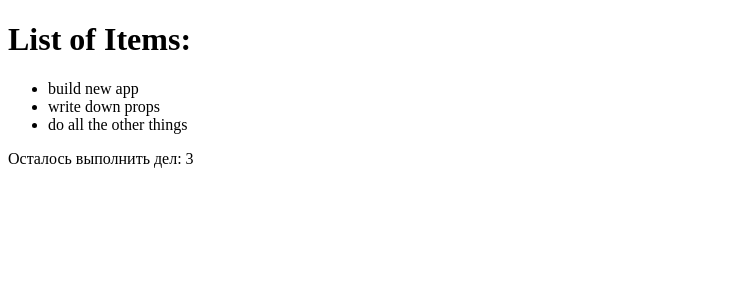
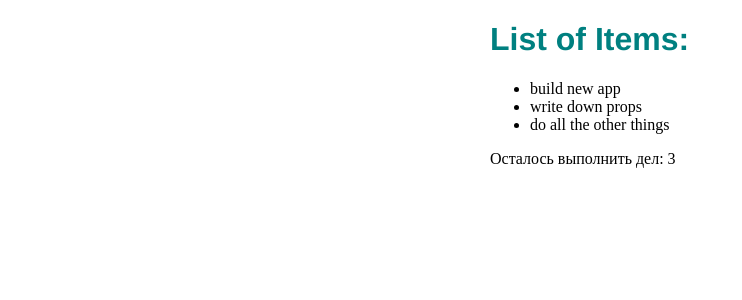
Before and after one commit to WebHeroSchool/react_lara, a React (Create React App) app: page / in a window 1280 px wide. Shown: the top 300 px of the page, without its empty margins (0-742 px from the left). Built offline with nearby package versions, Linux system fonts and the light colour scheme.

Commit message:
react added styles css

```diff
--- /dev/null
+++ b/src/components/App/App.css
@@ -0,0 +1,9 @@
+.wrapper {
+	margin: auto;
+	width: 300px;
+}
+
+.wrapper__title {
+	font-family: Helvetica;
+	color: #008080;
+}
--- a/src/components/App/App.js
+++ b/src/components/App/App.js
@@ -1,7 +1,7 @@
 import React from 'react';
 import ItemList from '../ItemList/ItemList';
 import Footer from '../Footer/Footer';
-
+import './App.css';
 
 const App = () => {
 	const items = [
@@ -21,8 +21,8 @@ const App = () => {
 
 
 	return (
-		<div>
-			<h1> List of Items:</h1>
+		<div className = 'wrapper'>
+			<h1 className = 'wrapper__title'> List of Items:</h1>
 			<ItemList items={items} />
 			<Footer count={ 3 } />
 		</div>
```
